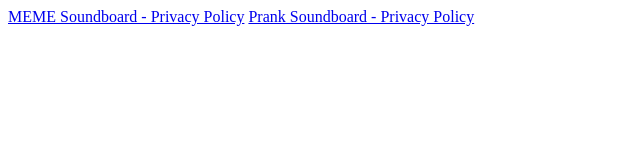
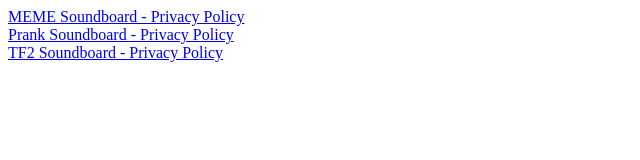
Before and after one commit to susadmin99/portfolio_andrasjoo, a plain HTML site: page index.html in a window 1280 px wide. Shown: the whole page, without its empty margins (0-640 px from the left). Drawn offline with Linux system fonts and the light colour scheme.

Commit message:
link to tf2 soundboard privacy policy added to the main page

```diff
--- a/index.html
+++ b/index.html
@@ -5,7 +5,10 @@
 
 <body>
   <a href="memesoundboard/">MEME Soundboard - Privacy Policy</a>
+  <br>
   <a href="pranksoundboard/">Prank Soundboard - Privacy Policy</a>
+  <br>
+  <a href="tf2soundboard/">TF2 Soundboard - Privacy Policy</a>
 </body>
 
 </html>
```
